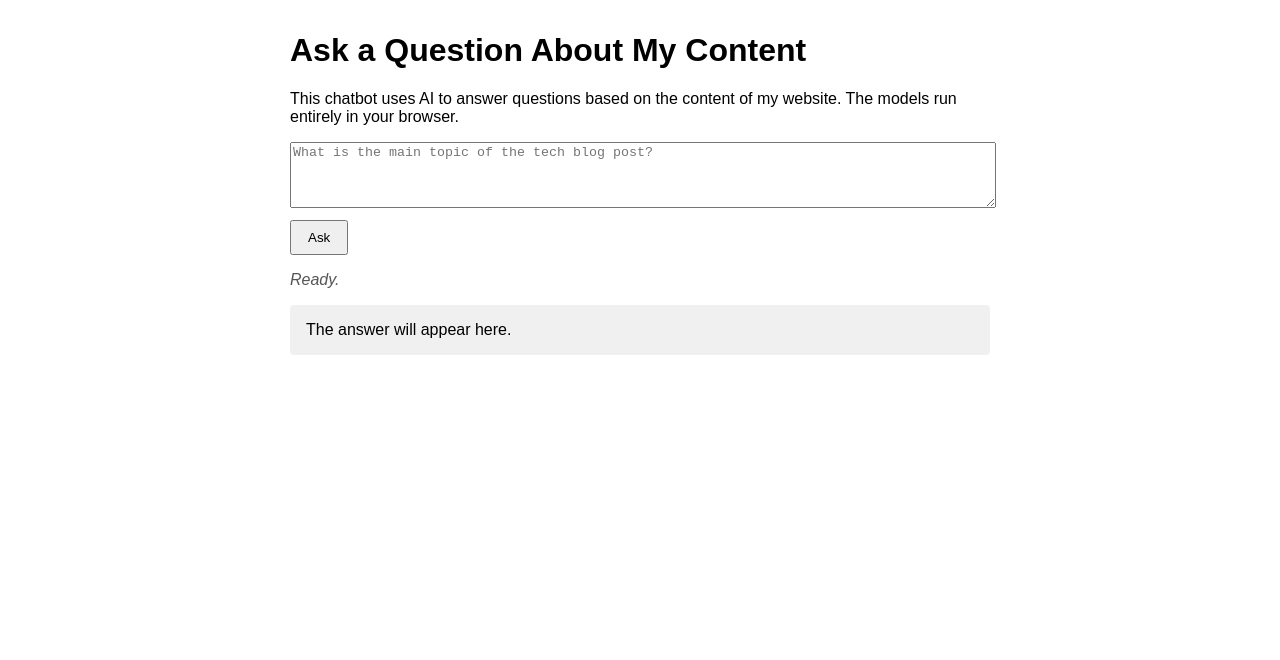
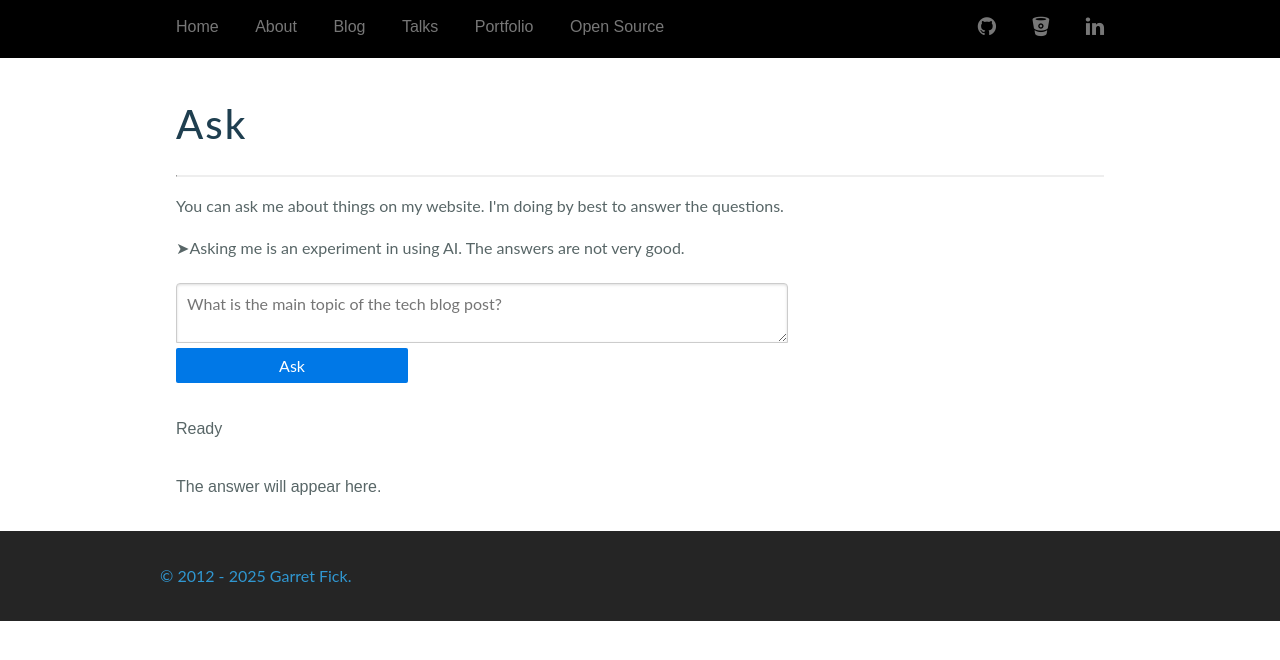
Before and after one commit to garretfick/garretfick.github.io, a Jekyll site: the page built from ask/index.html, in a window 1280 px wide. Shown: the top 660 px of the page. Built offline with Jekyll 4.4.1, drawn with Linux system fonts in a browser that asks for light colours; comment, search, counter and statistics services are not loaded.

```diff
--- /dev/null
+++ b/_plugins/generate_embeddings.rb
@@ -0,0 +1,11 @@
+module Jekyll
+  Hooks.register :site, :post_write do |site|
+    puts "Generating embeddings..."
+    result = system("python3 ./generate_embeddings.py")
+    if result
+      puts "✅ Embeddings generated successfully"
+    else
+      puts "❌ Failed to generate embeddings"
+    end
+  end
+end
--- a/ask/index.html
+++ b/ask/index.html
@@ -1,27 +1,30 @@
-<!DOCTYPE html>
-<html lang="en">
-<head>
-    <meta charset="UTF-8">
-    <meta name="viewport" content="width=device-width, initial-scale=1.0">
-    <title>RAG Chatbot with Transformers.js</title>
-    <style>
-        body { font-family: sans-serif; max-width: 700px; margin: 2rem auto; padding: 0 1rem; }
-        textarea { width: 100%; height: 60px; margin-bottom: 0.5rem; }
-        button { padding: 0.5rem 1rem; }
-        #status { margin-top: 1rem; font-style: italic; color: #555; }
-        #output { margin-top: 1rem; padding: 1rem; background-color: #f0f0f0; border-radius: 4px; white-space: pre-wrap; }
-    </style>
-</head>
-<body>
+---
+layout: default
+title: Ask
+---
 
-    <h1>Ask a Question About My Content</h1>
-    <p>This chatbot uses AI to answer questions based on the content of my website. The models run entirely in your browser.</p>
+<p>
+    You can ask me about things on my website. I'm doing by best to answer the questions.
+</p>
 
-    <textarea id="question" placeholder="What is the main topic of the tech blog post?"></textarea>
-    <button id="askButton">Ask</button>
+<p class="admonition">Asking me is an experiment in using AI. The answers are not very good.</p>
 
-    <div id="status">Ready.</div>
-    <div id="output">The answer will appear here.</div>
+    <form class="pure-form">
+        <fieldset class="pure-group">
+            <textarea class="pure-input-2-3" id="question" placeholder="What is the main topic of the tech blog post?"></textarea>
+            <button class="pure-button pure-input-1-4 pure-button-primary" id="askButton">Ask</button>
+        </fieldset>
+    </form>
+
+<div class="pure-g">
+    <div class="pure-u-1">
+        <p id="status">Ready</p>
+    </div>
+
+    <div class="pure-u-1">
+        <p id="output">The answer will appear here.</p>
+    </div>
+</div>
 
 <script type="module">
     // 1. Import the 'pipeline' function from the Transformers.js library.
@@ -110,6 +115,3 @@ Answer:`;
     askButton.addEventListener('click', answerQuestion);
     loadEmbeddings();
 </script>
-
-</body>
-</html>
```
Also changed, not shown: other parts of ask/index.html (+2 -0 lines), Gemfile (+9 -2 lines), _posts/2025-10-07-cloning-myself-part-2.md (+5 -3 lines), .github/workflows/deploy.yaml, 2 other files. Lines whose indentation alone changed are shown as unchanged.
